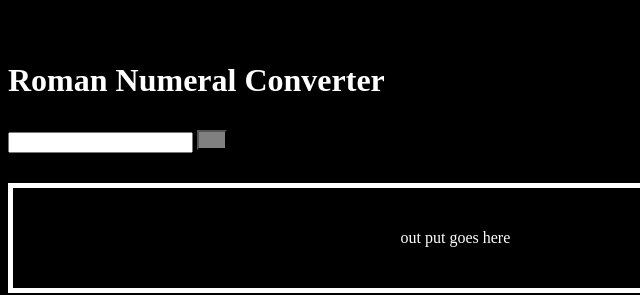
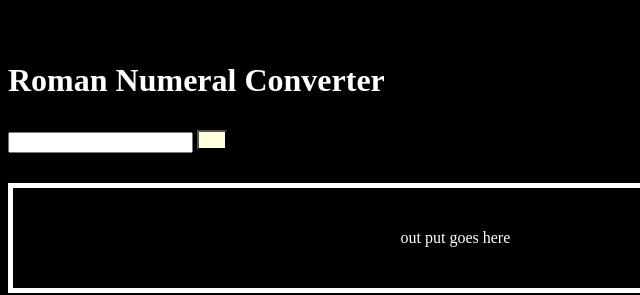
Before and after one commit to Wjqksmhe/RomanConverter, a plain HTML site: page index.html in a window 1280 px wide. Shown: the full height of the page, 0-640 px from the left. Drawn offline with Linux system fonts and the light colour scheme.

Commit message:
updated button color

```diff
--- a/styles.css
+++ b/styles.css
@@ -28,7 +28,7 @@ body {
   #convert-btn {
     width: 30px;
     height: 20px;
-    background-color: gray;
+    background-color: #ffffdd;
   }
 
   #output {
```
